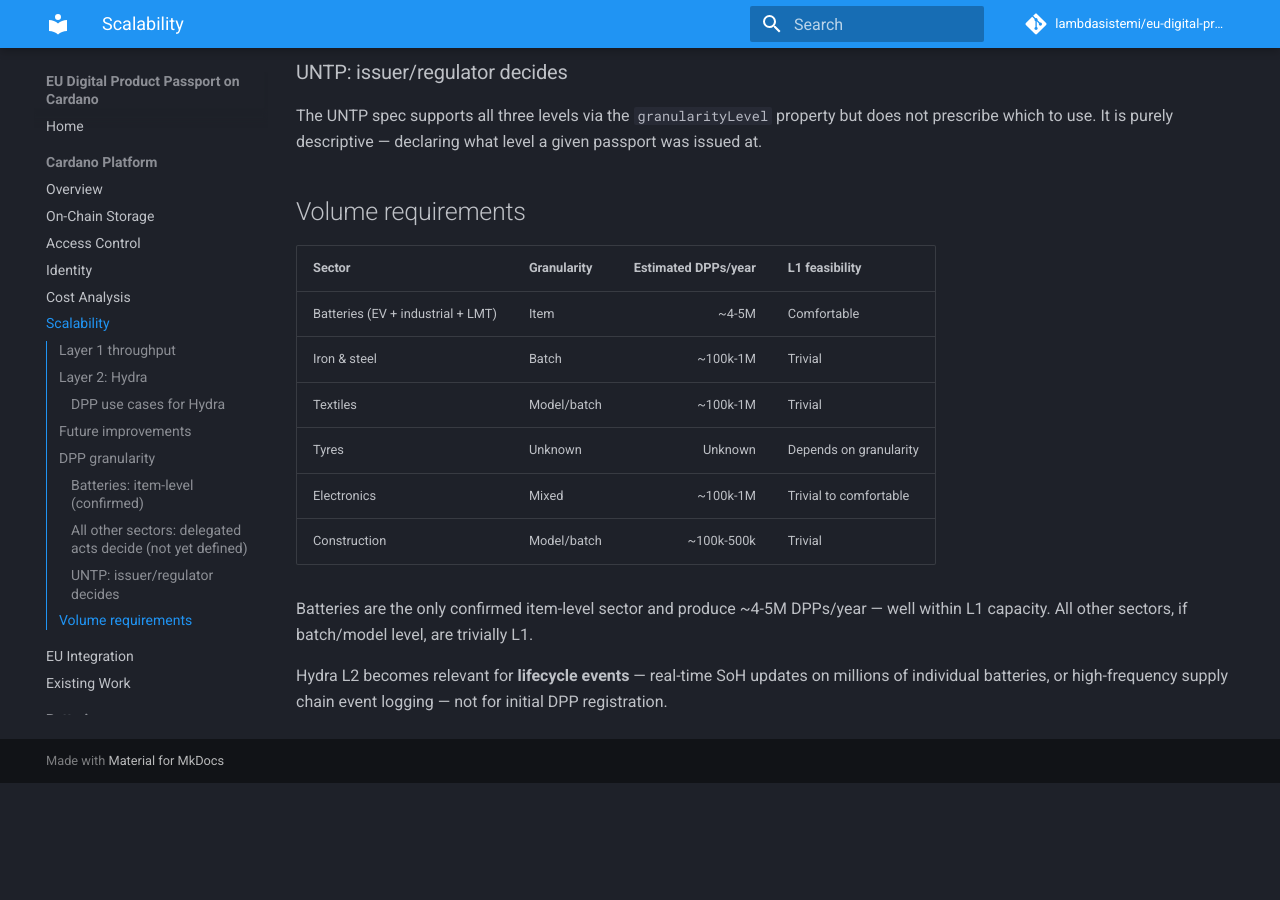
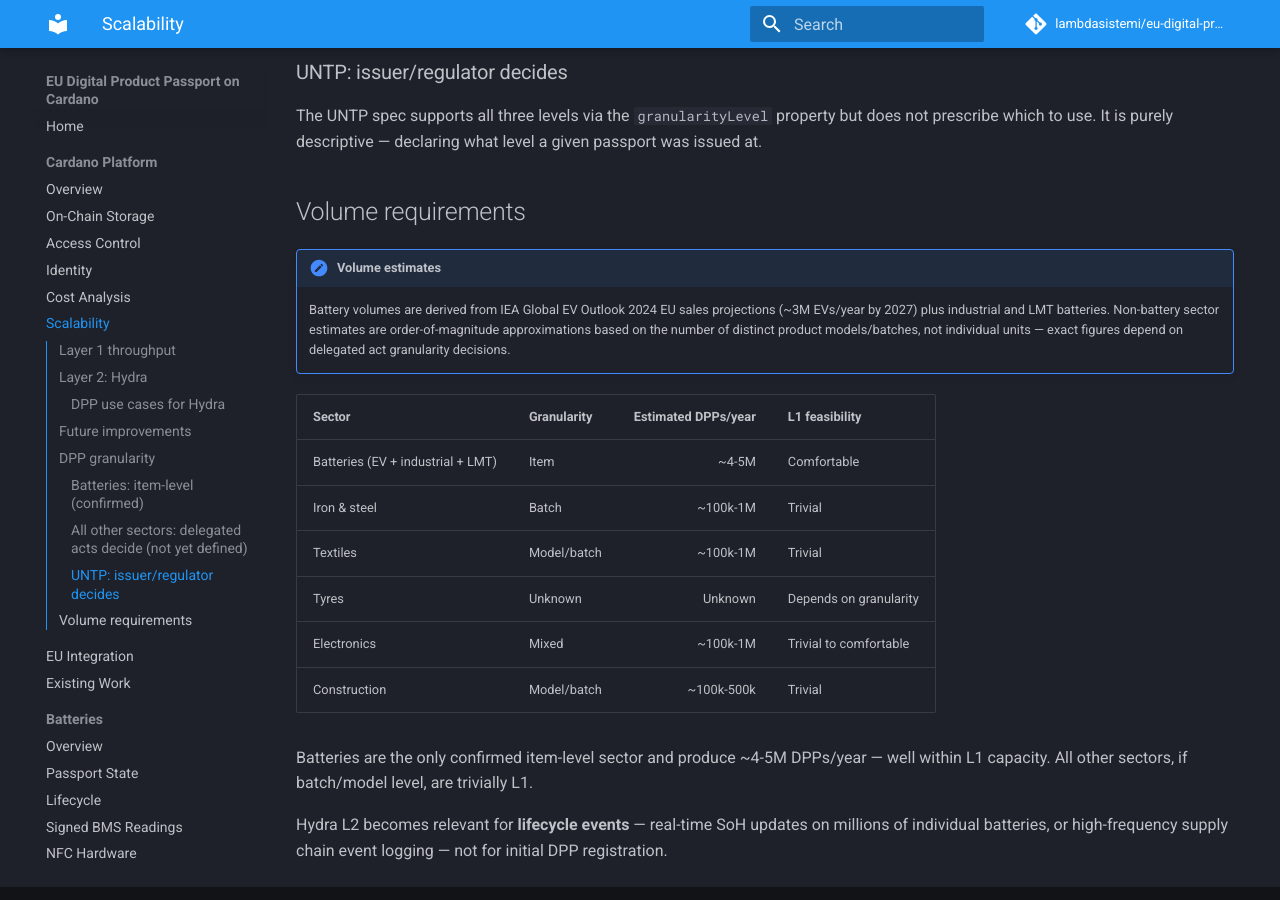
Before and after one commit to lambdasistemi/eu-digital-product-passport, an MkDocs documentation site: the page built from docs/cardano/scalability.md, in a window 1280 px wide and 900 px high, scrolled down 3337 px. Built offline with MkDocs 1.6.1 and Material for MkDocs 9.7.7, drawn with Linux system fonts in a browser that asks for light colours; comment, search, counter and statistics services are not loaded; before the commit the page ends 4120 px from its top, so only the background shows below that.

Commit message:
docs: add sourcing notes for volume estimates and industry data

```diff
--- a/docs/cardano/scalability.md
+++ b/docs/cardano/scalability.md
@@ -97,6 +97,9 @@
 
 ## Volume requirements
 
+!!! note "Volume estimates"
+    Battery volumes are derived from IEA Global EV Outlook 2024 EU sales projections (~3M EVs/year by 2027) plus industrial and LMT batteries. Non-battery sector estimates are order-of-magnitude approximations based on the number of distinct product models/batches, not individual units — exact figures depend on delegated act granularity decisions.
+
 | Sector | Granularity | Estimated DPPs/year | L1 feasibility |
 |--------|------------|--------------------:|----------------|
 | Batteries (EV + industrial + LMT) | Item | ~4-5M | Comfortable |
```
Also changed, not shown: docs/sectors/batteries/index.md (+1 -1 lines), docs/sectors/tyres/index.md (+1 -1 lines).
